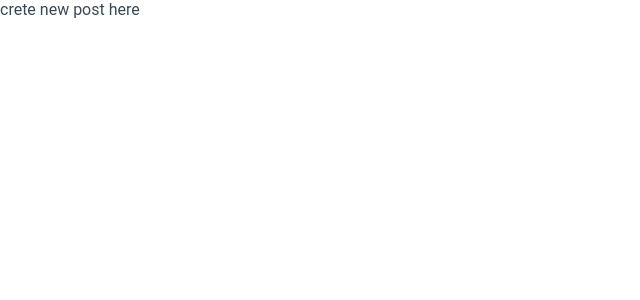
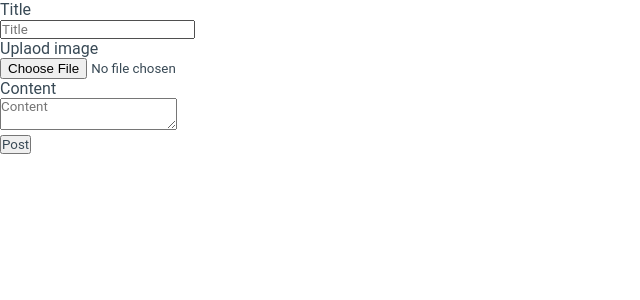
Before and after one commit to IshKevin/Blog_webapp, a React (Create React App) app: page /Newpost in a window 1280 px wide. Shown: the top 300 px of the page, without its empty margins (0-640 px from the left). Built offline with nearby package versions, Linux system fonts and the light colour scheme.

Commit message:
make post style

```diff
--- a/src/components/Newpost.js
+++ b/src/components/Newpost.js
@@ -1,9 +1,19 @@
 import React from 'react'
+import './Newpost.css'
 
 const Newpost = () => {
   return (
     <div>
-        crete new post here
+        <from>
+          <label for='title'>Title</label><br/>
+          <input type='text' id='title' name='title' placeholder='Title'/><br/>
+          <label for='content'>Uplaod image</label><br/>
+          <input type='file' id='content' name='content' placeholder='Upload image'/><br/>
+          <label for='content'>Content</label><br/>
+          <textarea id='content' name='content' placeholder='Content'></textarea><br/>
+          <button type='submit' value='Post'>Post</button>
+
+        </from>
     </div>
   )
 }
```
Also changed, not shown: src/components/Newpost.css (added).
